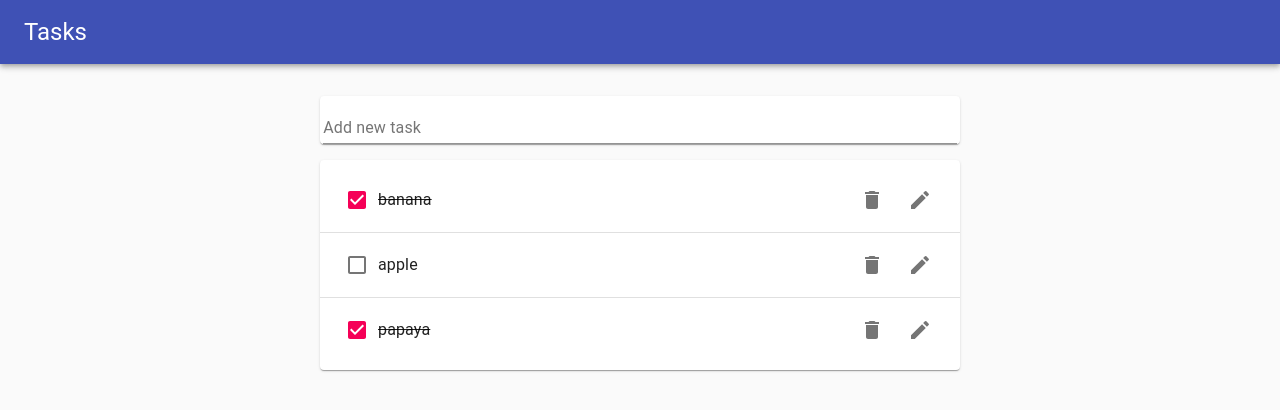
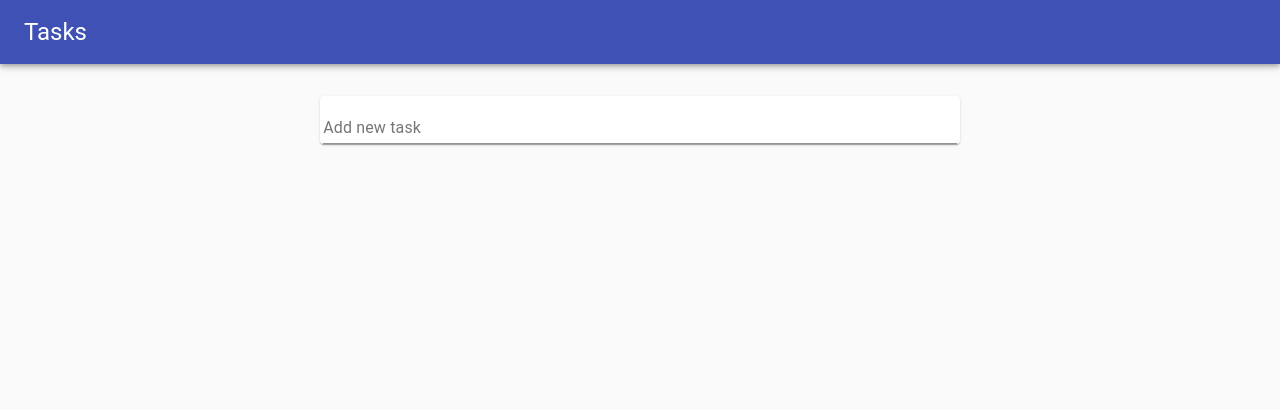
Before and after one commit to jay-web/taskmanager, a React (Create React App) app: page / in a window 1280 px wide. Shown: the top 410 px of the page. Built offline with nearby package versions, Linux system fonts and the light colour scheme; the HTML template or start-up script is replaced by a standard one.

Commit message:
Added feature to save the tasks into localstorage and fetch from there

```diff
--- a/src/components/tasks/tasks.component.jsx
+++ b/src/components/tasks/tasks.component.jsx
@@ -1,4 +1,4 @@
-import React, {useState} from "react";
+import React, {useState, useEffect } from "react";
 import Typography from "@material-ui/core/Typography";
 import Paper from "@material-ui/core/Paper";
 import AppBar from "@material-ui/core/AppBar";
@@ -9,17 +9,19 @@ import TaskForm from "./../tasks_form/tasksForm.component";
 import { v4 as uuidv4} from "uuid";
 
 function Tasks() {
+   const initialTasks = JSON.parse(window.localStorage.getItem("tasks") || "[]");
 
-    const demoTasks = [
-        {id:"1", item: "banana", completed: true},
-        {id:"2", item: "apple", completed: false},
-        {id:"3", item: "papaya", completed: true},
+    const [tasks, setTasks ] = useState(initialTasks);
 
-    ];
+    useEffect(() => {
+        window.localStorage.setItem("tasks", JSON.stringify(tasks));
+    }, [tasks]);
 
-    const [tasks, setTasks ] = useState(demoTasks);
 
     const addTask = (newTask) => {
+        if(newTask === ""){
+            return;
+        }
         setTasks([...tasks, {id: uuidv4(), item: newTask, completed: false}])
     }
 
@@ -43,6 +45,9 @@ function Tasks() {
     }
 
     const updateTask = (taskId, newItem) => {
+        if(newItem === ""){
+            return;
+        }
         const updatedTasks = tasks.map(task => {
             if(task.id === taskId){
                 return {...task, item: newItem}
--- a/src/components/tasks_list/tasksList.component.jsx
+++ b/src/components/tasks_list/tasksList.component.jsx
@@ -4,7 +4,7 @@ import Task from "./../task/task.component";
 
 
 function TaskList({tasks, removeTask, toggleTask, updateTask}) {
-
+  if(tasks.length){
     return (
       <Paper>
         <List>
@@ -28,4 +28,8 @@ function TaskList({tasks, removeTask, toggleTask, updateTask}) {
     );
   }
 
+  return null;
+
+}
+
 export default TaskList;
```
Lines whose indentation alone changed are shown as unchanged.
